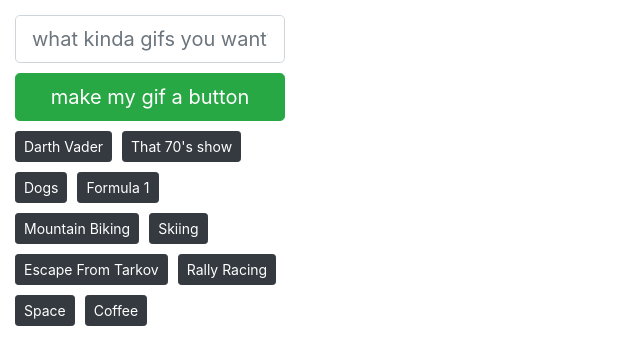
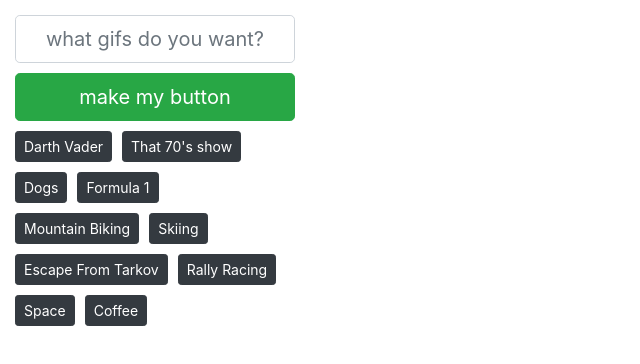
Before and after one commit to Mjimenez05/Giphy-Api-HW, a plain HTML site: page index.html in a window 1280 px wide. Shown: the whole page, without its empty margins (0-640 px from the left). Drawn offline with nearby package versions, Linux system fonts and the light colour scheme.

Commit message:
clenaed up my code in the style sheet. working on not being so DRY

```diff
--- a/assets/style.css
+++ b/assets/style.css
@@ -3,9 +3,11 @@
     margin-right: 10px;
 }
 
-#magic-maker {
+#magic-maker,
+#topic {
     display: block;
-    width: 270px;
+    width: 280px;
+    text-align: center;
 }
 
 .each-gif {
@@ -20,10 +22,6 @@
     padding-left: 15px;
 }
 
-#topic {
-    width: 270px;
-}
-
 #gif-catcher {
     margin-top: 15px;
     padding-left: 300px;
--- a/index.html
+++ b/index.html
@@ -17,8 +17,8 @@
     <div id="left-column">
         <div>
             <form>
-                <input class="form-control form-control-lg" type="text" placeholder="what kinda gifs you want?" id="topic">
-                <input class="btn btn-lg btn-success" type="submit" id="magic-maker" value="make my gif a button">
+                <input class="form-control form-control-lg" type="text" placeholder="what gifs do you want?" id="topic">
+                <input class="btn btn-lg btn-success" type="submit" id="magic-maker" value="make my button">
             </form>
         </div>
         <div id="buttonville">
```
